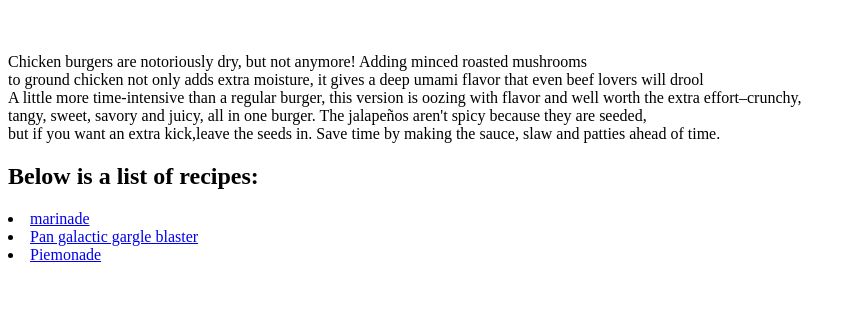
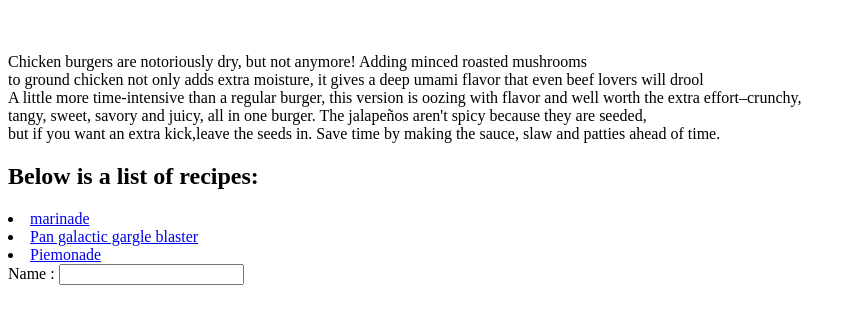
Before and after one commit to Daniel-Kav/odin-recipes, a plain HTML site: page index.html in a window 1280 px wide. Shown: the part 61-384 px from the top of the page, without its empty margins (0-856 px from the left). Drawn offline with Linux system fonts and the light colour scheme.

Commit message:
new form added

```diff
--- a/index.html
+++ b/index.html
@@ -19,6 +19,12 @@
     <li><a href="recipes/marinade.html" target="_blank" >marinade</a></li>
     <li><a href="./recipes/gargle-blaster.html">Pan galactic gargle blaster</a></li>
     <li><a href="./recipes/piemonade.html">Piemonade</a></li>
+    <div>
+        <form action="#" method="post">
+            <label for="name">Name :</label>
+            <input type="text" id = "name" name="name" required><br>
+        </form>
+    </div>
 
 </body>
 </html>
```
